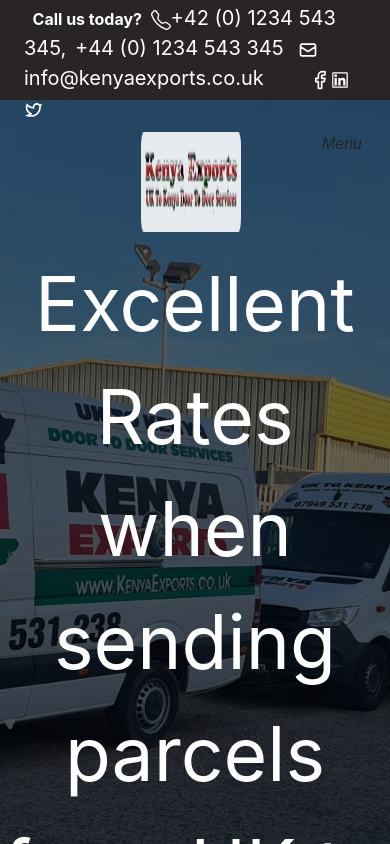
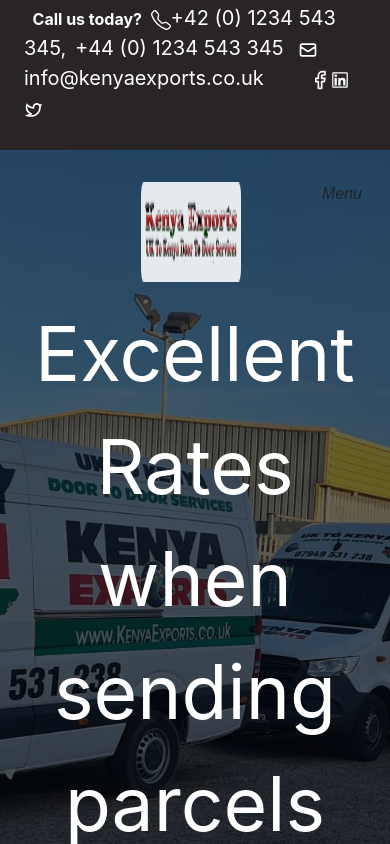
Before and after one commit to MukaramAbbas475/kenya_export, a React (Create React App) app: page / in a window 390 px wide. Shown: the top 844 px of the page. Built offline with nearby package versions, Linux system fonts and the light colour scheme.

Commit message:
phone responsive

```diff
--- a/src/info.css
+++ b/src/info.css
@@ -8,7 +8,8 @@
 }
 @media screen and (max-width: 780px) {
     .main_info {
-     height: 100px;
+     height: 150px;
+     /* font-size: 20px; */
      /* font-size:smaller ; */
     }
     .info_number{
```
